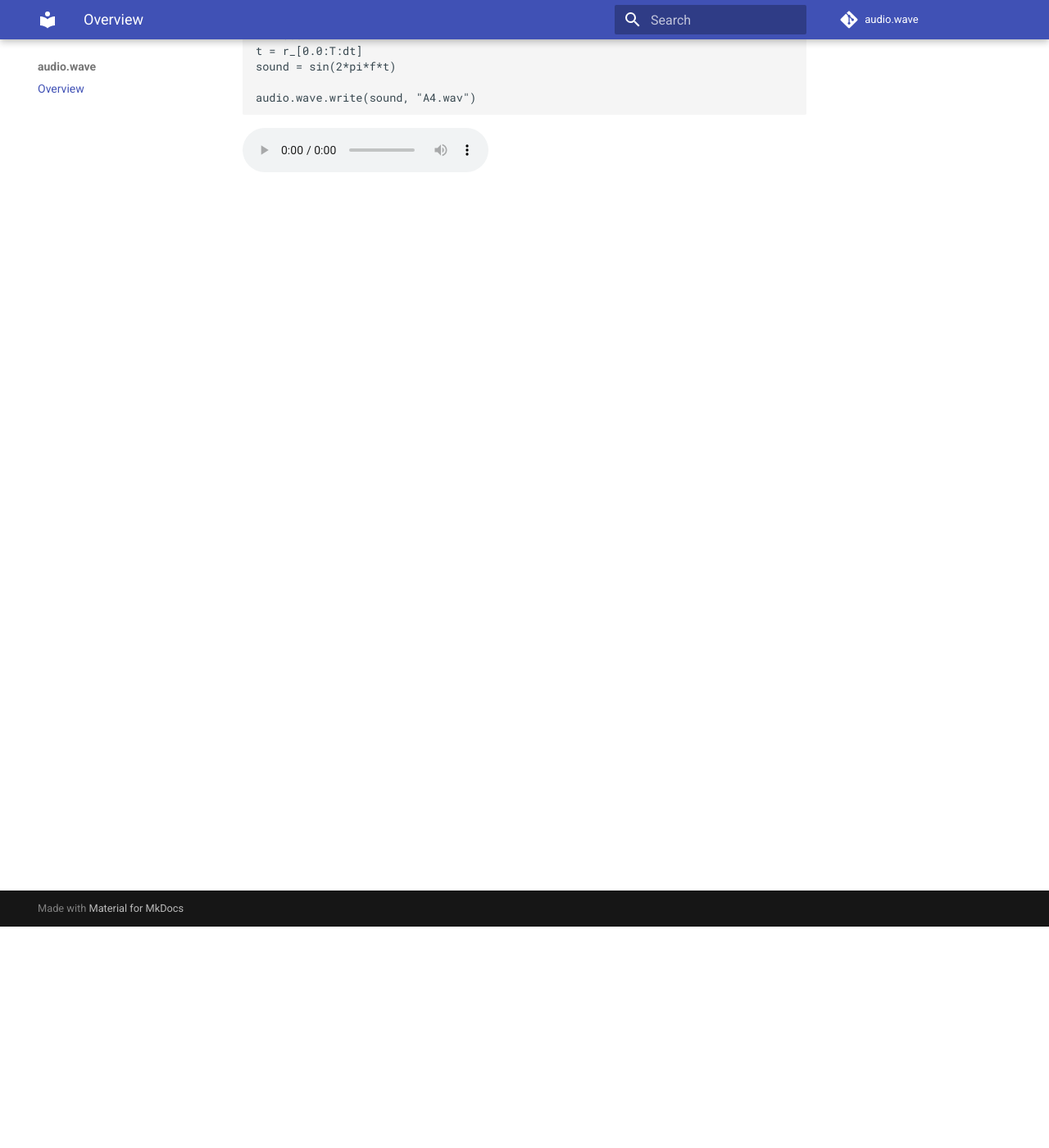
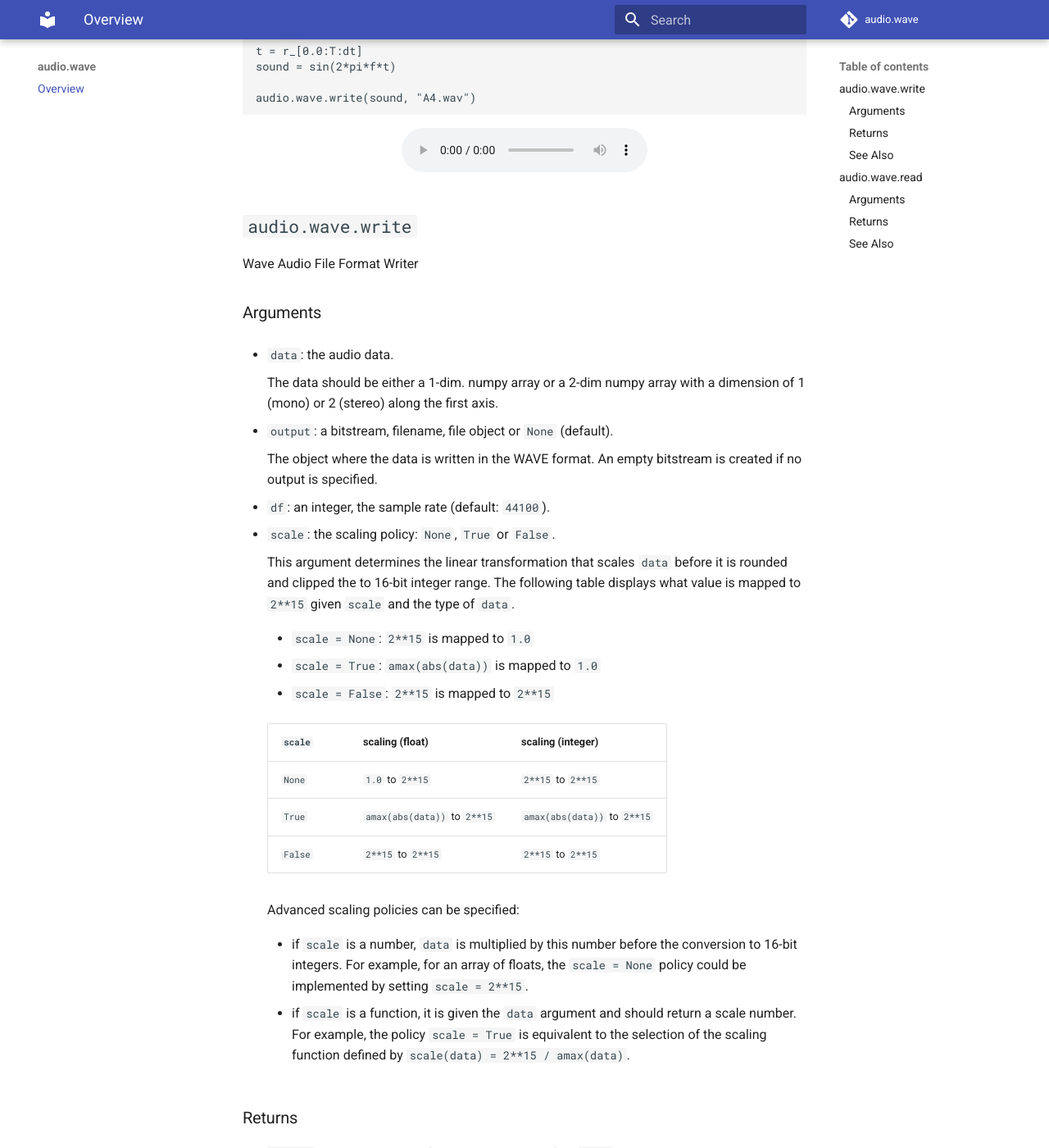
Before and after one commit to boisgera/audio.wave, an MkDocs documentation site: the page built from mkdocs/index.md, in a window 1280 px wide and 1400 px high, scrolled down 270 px. Shown: the whole window at 82% size. Built offline with MkDocs 1.6.1 and Material for MkDocs 9.7.7, drawn with Linux system fonts in a browser that asks for light colours; comment, search, counter and statistics services are not loaded; old or Windows-style settings are respelled for this version of MkDocs; some of the changed text lies outside the part shown.

Commit message:
doc: add API

```diff
--- a/mkdocs/index.md
+++ b/mkdocs/index.md
@@ -13,6 +13,124 @@ Overview
 
     audio.wave.write(sound, "A4.wav")
 
-
+<div align=center>
 <audio src="https://github.com/boisgera/audio.wave/blob/master/sounds/A4.wav?raw=true" controls>
 </audio>
+</div>
+
+
+## `audio.wave.write`
+
+Wave Audio File Format Writer
+
+### Arguments
+
+
+  - `data`: the audio data.
+
+    The data should be either a 1-dim. numpy array or a 2-dim numpy
+    array with a dimension of 1 (mono) or 2 (stereo) along the first
+    axis.
+
+  - `output`: a bitstream, filename, file object or `None` (default).
+
+    The object where the data is written in the WAVE format.
+    An empty bitstream is created if no output is specified.
+
+  - `df`: an integer, the sample rate (default: `44100`).
+
+  - `scale`: the scaling policy: `None`, `True` or `False`.
+
+    This argument determines the linear transformation that scales `data`
+    before it is rounded and clipped the to 16-bit integer range.
+    The following table displays what value is mapped to `2**15`
+    given `scale` and the type of `data`.
+
+      - `scale = None`: `2**15` is mapped to `1.0`
+
+      - `scale = True`: `amax(abs(data))` is mapped to `1.0`
+
+      - `scale = False`: `2**15` is mapped to `2**15`
+
+
+    `scale` |  scaling (float)              |  scaling (integer)
+    --------|-------------------------------|-------------------------------
+    `None`  |  `1.0` to `2**15`             |  `2**15` to `2**15`
+    `True`  |  `amax(abs(data))` to `2**15` |  `amax(abs(data))` to `2**15`
+    `False` |  `2**15` to `2**15`           |  `2**15` to `2**15`
+
+
+    Advanced scaling policies can be specified:
+
+      - if `scale` is a number, `data` is multiplied by this number before
+        the conversion to 16-bit integers. For example, for an array of floats,
+        the `scale = None` policy could be implemented by setting
+        `scale = 2**15`.
+
+      - if `scale` is a function, it is given the `data` argument and should
+        return a scale number.
+        For example, the policy `scale = True` is equivalent to the selection
+        of the scaling function defined by `scale(data) = 2**15 / amax(data)`.
+
+### Returns
+
+  - `stream`: an output stream if no output was specified, `None` otherwise.
+
+### See Also
+
+  - `audio.wave.read`,
+  - `bitstream.Bitstream`.
+
+## `audio.wave.read`
+
+Wave Audio File Format Reader
+
+### Arguments
+
+  - `input`: the source of the WAVE data: a filename, file or a bitstream.
+
+  - `scale`: the scaling policy: `None` (the default), `True` or `False`.
+
+    This argument determines the linear transformation that scales
+    the array of 16-bit signed integers stored in `input` before it is
+    returned.
+    The following table displays the scaling that corresponds to three
+    standard policies:
+
+
+    `scale` |  scaling
+    --------|------------------------------
+    `None`  | `2**15` to `1.0`
+    `True`  | `amax(abs(data))` to `1.0`
+    `False` | `2**15` to `2**15`
+
+    Advanced scaling policies can be specified:
+
+      - if `scale` is a number, it is used as a multiplier on the 16-bit
+        integer data. For example, `scale = None` corresponds to
+        `scale = 1.0 / float(2**15)` and `scale = False` to `scale = 1`.
+
+      - if `scale` is a function, it is given the `data` argument and should
+        return a scale multiplier. For example, the setting `scale = True`
+        is a shortcut for the function defined by `scale(data) = 1.0 / amax(abs(data))`.
+
+  - `returns`: a string of comma-separated variable names.
+    When `returns` is a single variable name, without a trailing comma, the
+    value with this name is returned ; otherwise the named value(s) is (are)
+    returned as a tuple.
+
+### Returns
+
+The set of returned values is selected by the `returns` argument among:
+
+  - `data`: the audio data, as a 2-dim numpy array with a dimension of 1
+     (mono) or 2 (stereo) along the first axe. Its data type depends on
+     the scaling policy.
+
+  - `df`: the sampling rate, an integer.
+
+### See Also
+
+
+  - `audio.wave.write`,
+  - `bitstream.BitStream`.
```
